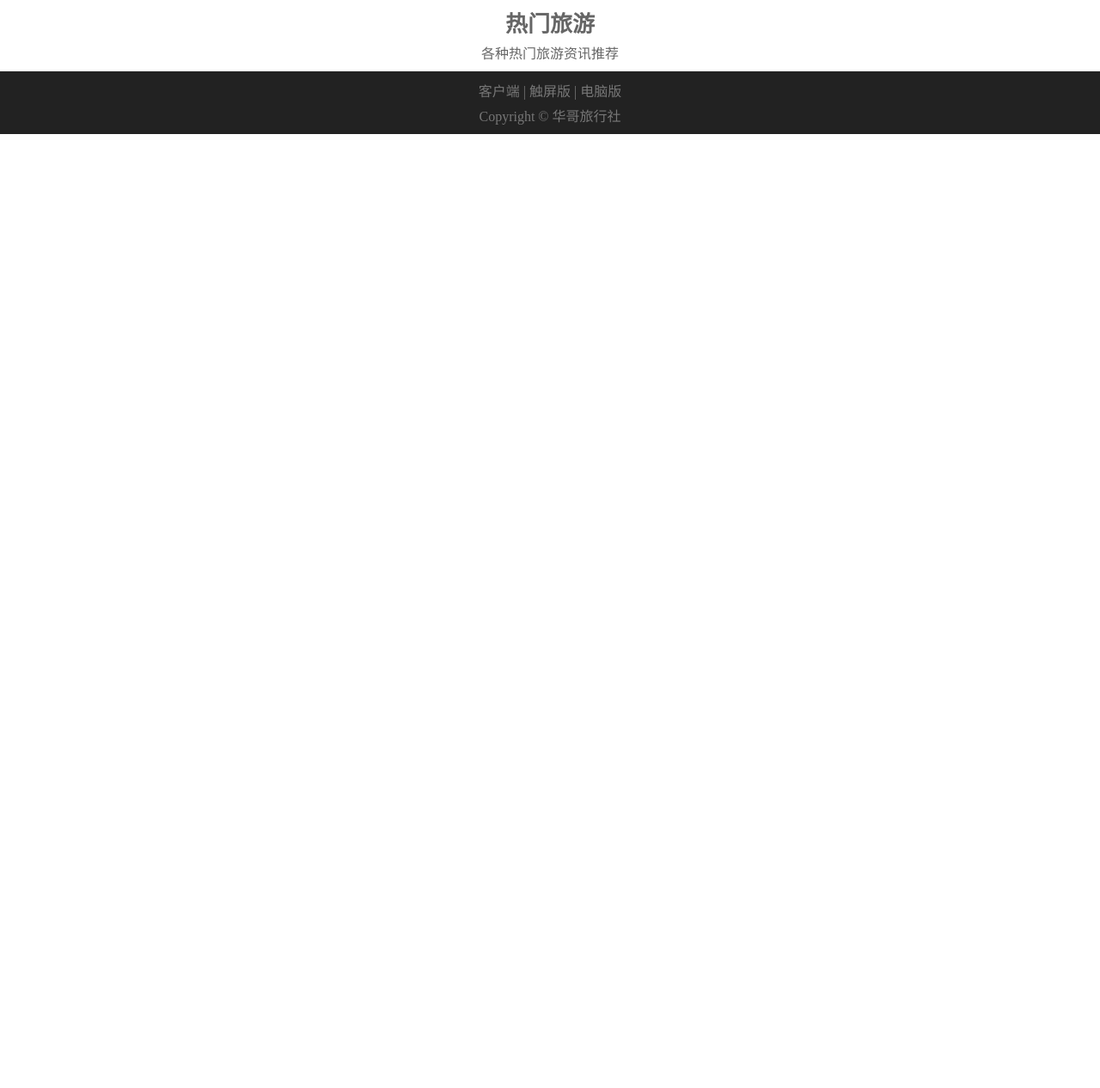
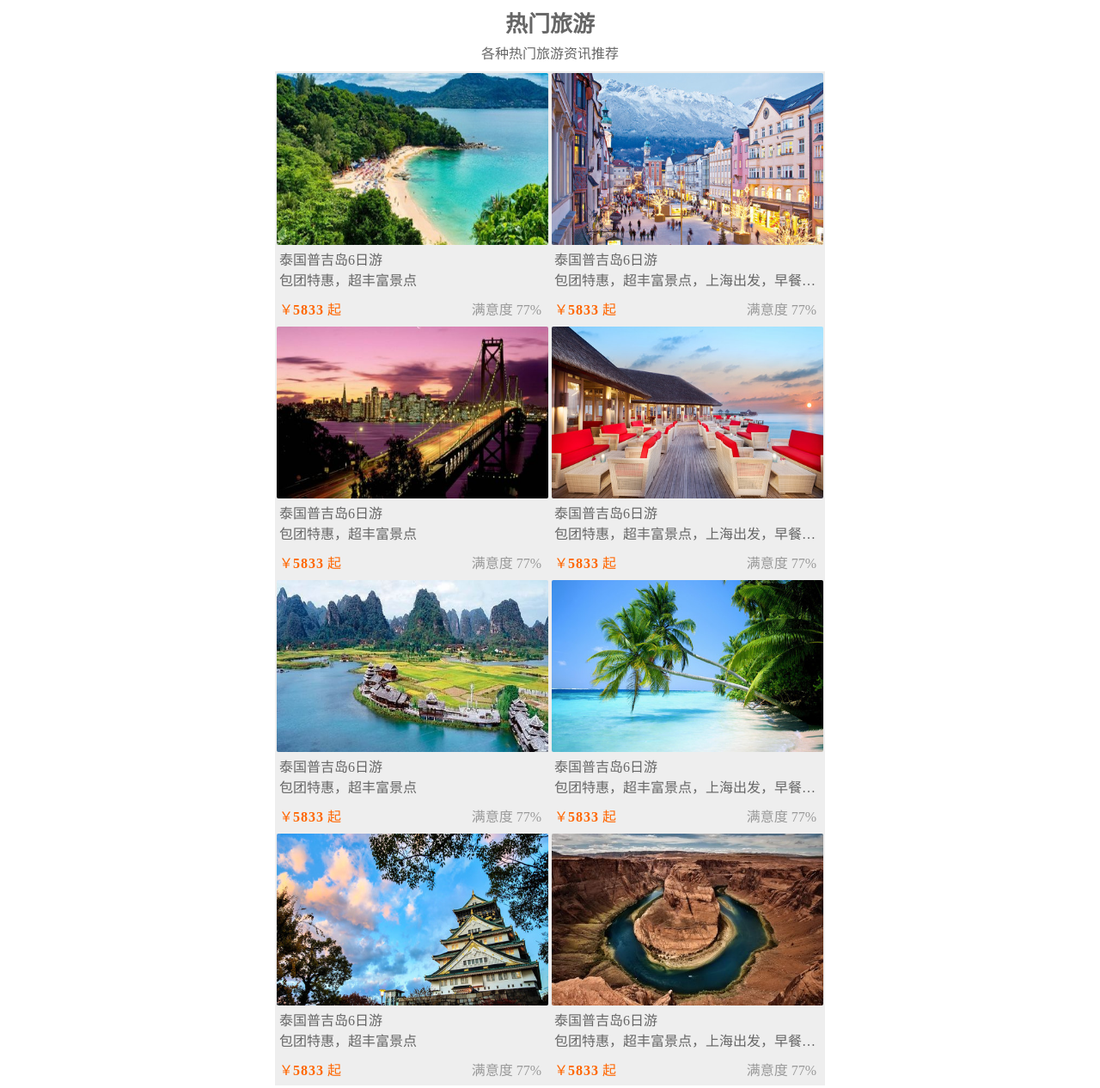
Before and after one commit to mmqhh/mmqhh.github.io, a plain HTML site: page index.html in a window 1280 px wide. Shown: the part 281-1547 px from the top of the page at 86% size. Before the commit the page ends 800 px from the top, so only its background shows below. Drawn offline with Linux system fonts and the light colour scheme.

Commit message:
Add Featured Travel section

```diff
--- a/index.html
+++ b/index.html
@@ -27,7 +27,98 @@
 <div id="tour">
     <h2>热门旅游</h2>
     <h3>各种热门旅游资讯推荐</h3>
+    <div class="container">
+        <figure>
+            <img src="img/tour (1).jpg" width="316px" height="200px" alt="">
+            <figcaption>
+                <h4>泰国普吉岛6日游</h4>
+                <p>包团特惠，超丰富景点</p>
+                <div class="info">
+                    <em class="sat">满意度 77%</em>
+                    <span class="price">￥<strong>5833</strong> 起</span>
+                </div>
+            </figcaption>
+        </figure>
+        <figure>
+            <img src="img/tour (2).jpg" width="316px" height="200px" alt="">
+            <figcaption>
+                <h4>泰国普吉岛6日游</h4>
+                <p>包团特惠，超丰富景点，上海出发，早餐+快艇</p>
+                <div class="info">
+                    <em class="sat">满意度 77%</em>
+                    <span class="price">￥<strong>5833</strong> 起</span>
+                </div>
+            </figcaption>
+        </figure>
+        <figure>
+            <img src="img/tour (3).jpg" width="316px" height="200px" alt="">
+            <figcaption>
+                <h4>泰国普吉岛6日游</h4>
+                <p>包团特惠，超丰富景点</p>
+                <div class="info">
+                    <em class="sat">满意度 77%</em>
+                    <span class="price">￥<strong>5833</strong> 起</span>
+                </div>
+            </figcaption>
+        </figure>
+        <figure>
+            <img src="img/tour (4).jpg" width="316px" height="200px" alt="">
+            <figcaption>
+                <h4>泰国普吉岛6日游</h4>
+                <p>包团特惠，超丰富景点，上海出发，早餐+快艇</p>
+                <div class="info">
+                    <em class="sat">满意度 77%</em>
+                    <span class="price">￥<strong>5833</strong> 起</span>
+                </div>
+            </figcaption>
+        </figure>
+        <figure>
+            <img src="img/tour (5).jpg" width="316px" height="200px" alt="">
+            <figcaption>
+                <h4>泰国普吉岛6日游</h4>
+                <p>包团特惠，超丰富景点</p>
+                <div class="info">
+                    <em class="sat">满意度 77%</em>
+                    <span class="price">￥<strong>5833</strong> 起</span>
+                </div>
+            </figcaption>
+        </figure>
+        <figure>
+            <img src="img/tour (6).jpg" width="316px" height="200px" alt="">
+            <figcaption>
+                <h4>泰国普吉岛6日游</h4>
+                <p>包团特惠，超丰富景点，上海出发，早餐+快艇</p>
+                <div class="info">
+                    <em class="sat">满意度 77%</em>
+                    <span class="price">￥<strong>5833</strong> 起</span>
+                </div>
+            </figcaption>
+        </figure>
+        <figure>
+            <img src="img/tour (7).jpg" width="316px" height="200px" alt="">
+            <figcaption>
+                <h4>泰国普吉岛6日游</h4>
+                <p>包团特惠，超丰富景点</p>
+                <div class="info">
+                    <em class="sat">满意度 77%</em>
+                    <span class="price">￥<strong>5833</strong> 起</span>
+                </div>
+            </figcaption>
+        </figure>
+        <figure>
+            <img src="img/tour (8).jpg" width="316px" height="200px" alt="">
+            <figcaption>
+                <h4>泰国普吉岛6日游</h4>
+                <p>包团特惠，超丰富景点，上海出发，早餐+快艇</p>
+                <div class="info">
+                    <em class="sat">满意度 77%</em>
+                    <span class="price">￥<strong>5833</strong> 起</span>
+                </div>
+            </figcaption>
+        </figure>
+    </div>
 </div>
+<div class="clearfix"></div>
 <footer id="footer">
     <div class="top">
         客户端 | 触屏版 | 电脑版
--- a/style.css
+++ b/style.css
@@ -2,7 +2,7 @@
 html{
     font-size: 625%;
 }
-body,h1,ul,ol,h2,h3,p{
+body,h1,ul,ol,h2,h3,h4,p,figure{
     margin: 0;
     padding: 0;
     font-family: 微软雅黑;
@@ -19,7 +19,7 @@ a{
     text-decoration: none;
     color: #eee;
 }
-div{
+div,figure,figcaption{
     box-sizing: border-box;
 }
 .none{
@@ -49,11 +49,18 @@ div{
     max-width: 6.4rem;
     margin: 0 auto;
 }
+.clearfix:after{
+    content: ".";
+    visibility: hidden;
+    display: block;
+    clear: both;
+    height: 0;
+}
 #footer{
     background-color: #222;
     width: 100%;
     color: #777;
-    margin: 0 auto;
+    margin: 0.2rem auto;
     text-align: center;
     padding:0.1rem 0;
 }
@@ -133,3 +140,49 @@ div{
         font-size:.13rem;
     }
 }
+
+#tour figure{
+    width:50%;
+    float: left;
+    background-color: #eee;
+    font-size:.16rem;
+    padding:0 0 .05rem 0;
+}
+#tour figure img{
+    padding:.02rem;
+    border-radius: .04rem;
+    vertical-align: middle;
+}
+#tour figcaption{
+    color: #666;
+    padding:.02rem .05rem;
+    font-size:.16rem;
+}
+#tour h4{
+    font-weight:normal;
+    white-space: nowrap;
+    text-overflow: ellipsis;
+    overflow: hidden;
+}
+#tour p{
+    text-overflow: ellipsis;
+    overflow: hidden;
+    white-space: nowrap;
+}
+#tour .info{
+    font-size: .16rem;
+    padding:.1rem 0 0 0;
+}
+#tour .price{
+    color: #f60;
+}
+#tour .price strong{
+    letter-spacing: 0.01rem;
+}
+#tour .sat {
+    color: #999;
+    font-style: normal;
+    float: right;
+    position: relative;
+    right: .05rem;
+}
```
Also changed, not shown: img/tour (1).jpg (added), img/tour (2).jpg (added), img/tour (3).jpg (added), img/tour (4).jpg (added), img/tour (5).jpg (added), img/tour (6).jpg (added), img/tour (7).jpg (added), img/tour (8).jpg (added), img/tour (9).jpg (added).
